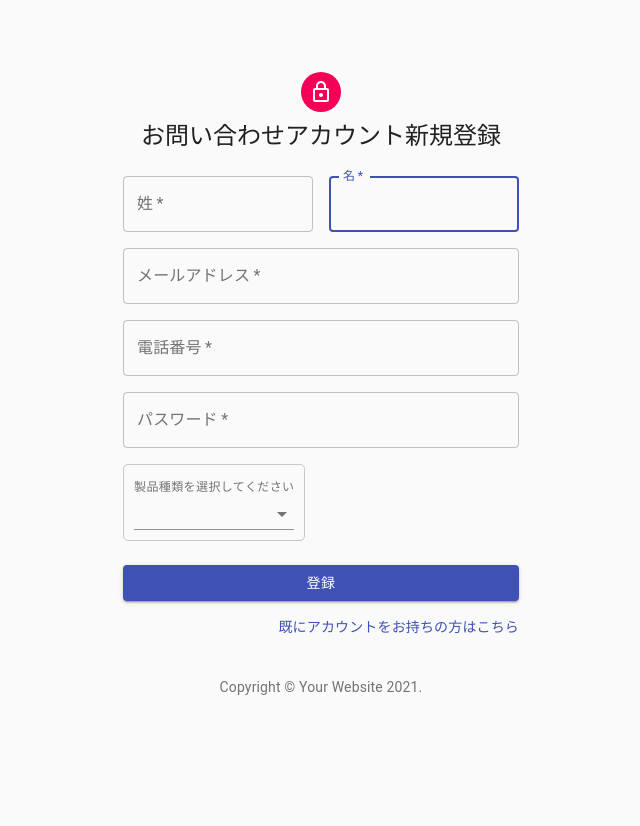
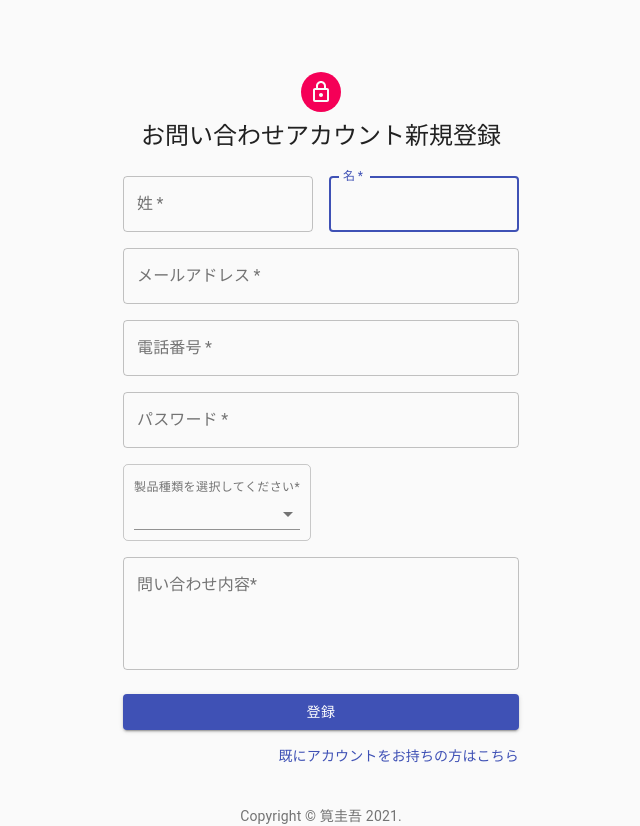
Before and after one commit to kenji-kk/contact-system-react-ts-firebase, a React (Create React App) app: page / in a window 1280 px wide. Shown: the whole page, without its empty margins (319-959 px from the left). Before the commit the page ends 800 px from the top, so only its background shows below. Built offline with nearby package versions, Linux system fonts and the light colour scheme.

Commit message:
問い合わせTextFiled作成、各TextFiledに字数制限追加（new-guest-page-ui仮完成）

```diff
--- a/src/components/atomos/buttons/ProductSelectButton.jsx
+++ b/src/components/atomos/buttons/ProductSelectButton.jsx
@@ -18,7 +18,7 @@ export function ProductSelectButton() {
     <div className="ProductSelectButtonWrap">
       <FormControl sx={{ m: 1, minWidth: 120 }}>
         <InputLabel id="product-simple-select-helper-label"></InputLabel>
-        <FormHelperText>製品種類を選択してください</FormHelperText>
+        <FormHelperText>製品種類を選択してください*</FormHelperText>
         <Select
           labelId="product-simple-select-helper-label"
           id="product-simple-select-helper"
--- a/src/components/pages/NewGuestPage.jsx
+++ b/src/components/pages/NewGuestPage.jsx
@@ -17,8 +17,8 @@ function Copyright() {
   return (
     <Typography variant="body2" color="textSecondary" align="center">
       {'Copyright © '}
-      <Link color="inherit" href="https://material-ui.com/">
-        Your Website
+      <Link color="inherit" href="https://github.com/kenji-kk/">
+        筧圭吾
       </Link>{' '}
       {new Date().getFullYear()}
       {'.'}
@@ -70,6 +70,9 @@ export function NewGuestPage() {
                   label="姓"
                   name="lastName"
                   autoComplete="lname"
+                  inputProps={{
+                    maxLength: 8,
+                  }}
                 />
               </Grid>
               <Grid item xs={12} sm={6}>
@@ -82,6 +85,9 @@ export function NewGuestPage() {
                   id="firstName"
                   label="名"
                   autoFocus
+                  inputProps={{
+                    maxLength: 8,
+                  }}
                 />
               </Grid>
               <Grid item xs={12}>
@@ -93,6 +99,9 @@ export function NewGuestPage() {
                   label="メールアドレス"
                   name="email"
                   autoComplete="email"
+                  inputProps={{
+                    maxLength: 200,
+                  }}
                 />
               </Grid>
               <Grid item xs={12}>
@@ -104,6 +113,9 @@ export function NewGuestPage() {
                   label="電話番号"
                   name="phone number"
                   autoComplete="phone number"
+                  inputProps={{
+                    maxLength: 12,
+                  }}
                 />
               </Grid>
               <Grid item xs={12}>
@@ -116,14 +128,30 @@ export function NewGuestPage() {
                   type="password"
                   id="password"
                   autoComplete="current-password"
+                  inputProps={{
+                    maxLength: 30,
+                  }}
                 />
               </Grid>
               <Grid item xs={12}>
                 <ProductSelectButton />
               </Grid>
+              <Grid item xs={12}>
+                <TextField
+                  id="outlined-multiline-static"
+                  label="問い合わせ内容*"
+                  multiline
+                  rows={4}
+                  variant="outlined"
+                  fullWidth
+                  inputProps={{
+                    maxLength: 2000,
+                  }}
+                />
+              </Grid>
             </Grid>
             <Button
-              type="submit"
+              type="button"
               fullWidth
               variant="contained"
               color="primary"
```
